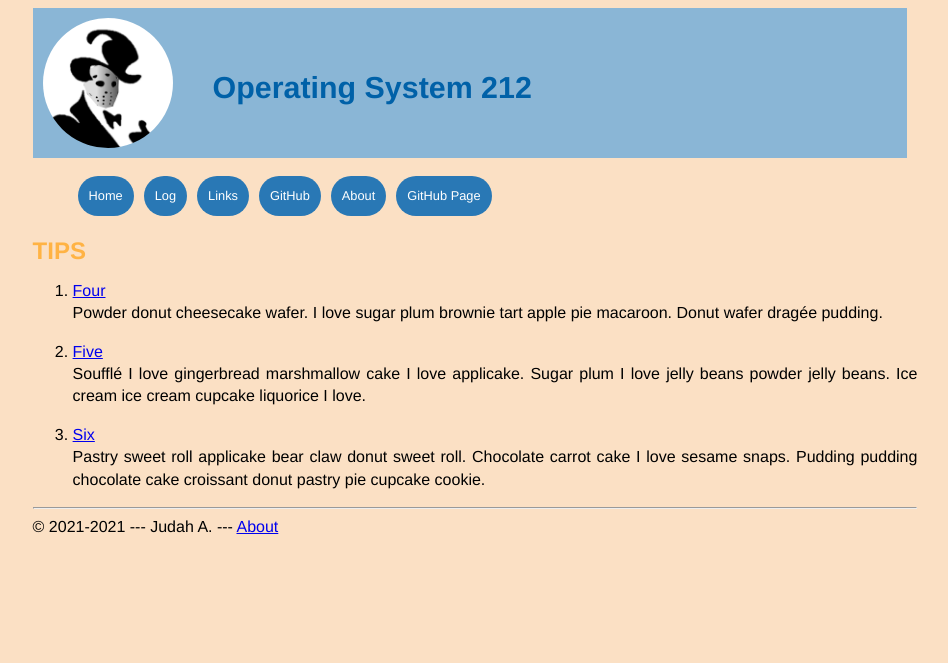
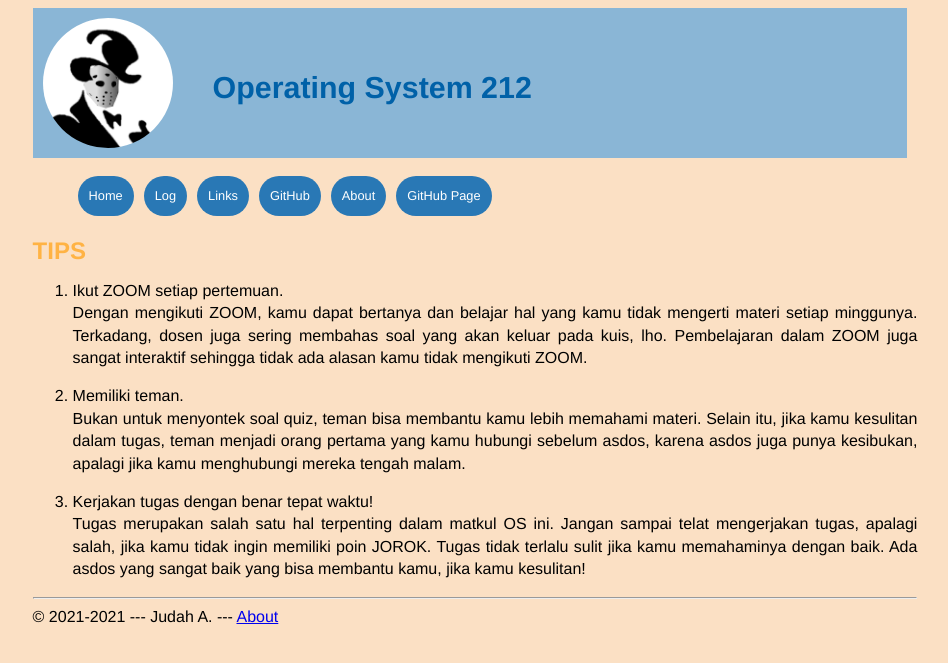
Before and after one commit to ariiesaka/os212, a Jekyll site: the page built from tips.md, in a window 1280 px wide. Shown: the top 663 px of the page, without its empty margins (165-1113 px from the left). Built offline with Jekyll 4.4.1, drawn with Linux system fonts in a browser that asks for light colours; our own code applies the rules of GitHub Pages for plain Markdown files.

Commit message:
OS212 ariiesaka update links.md and tips.md

```diff
--- a/tips.md
+++ b/tips.md
@@ -4,17 +4,11 @@ permalink: /TIPS/
 
 # TIPS
 
-4. [Four](https://en.wikipedia.org/wiki/4)<br>
-Powder donut cheesecake wafer.
-I love sugar plum brownie tart apple pie macaroon.
-Donut wafer dragée pudding.
+1. Ikut ZOOM setiap pertemuan. <br>
+Dengan mengikuti ZOOM, kamu dapat bertanya dan belajar hal yang kamu tidak mengerti materi setiap minggunya. Terkadang, dosen juga sering membahas soal yang akan keluar pada kuis, lho. Pembelajaran dalam ZOOM juga sangat interaktif sehingga tidak ada alasan kamu tidak mengikuti ZOOM.
 
-5. [Five](https://en.wikipedia.org/wiki/5)<br>
-Soufflé I love gingerbread marshmallow cake I love applicake.
-Sugar plum I love jelly beans powder jelly beans.
-Ice cream ice cream cupcake liquorice I love.
+2. Memiliki teman. <br>
+Bukan untuk menyontek soal quiz, teman bisa membantu kamu lebih memahami materi. Selain itu, jika kamu kesulitan dalam tugas, teman menjadi orang pertama yang kamu hubungi sebelum asdos, karena asdos juga punya kesibukan, apalagi jika kamu menghubungi mereka tengah malam.
 
-6. [Six](https://en.wikipedia.org/wiki/6)<br>
-Pastry sweet roll applicake bear claw donut sweet roll.
-Chocolate carrot cake I love sesame snaps.
-Pudding pudding chocolate cake croissant donut pastry pie cupcake cookie.
+3. Kerjakan tugas dengan benar tepat waktu! <br>
+Tugas merupakan salah satu hal terpenting dalam matkul OS ini. Jangan sampai telat mengerjakan tugas, apalagi salah, jika kamu tidak ingin memiliki poin JOROK. Tugas tidak terlalu sulit jika kamu memahaminya dengan baik. Ada asdos yang sangat baik yang bisa membantu kamu, jika kamu kesulitan!
```
Also changed, not shown: links.md (+11 -0 lines).
